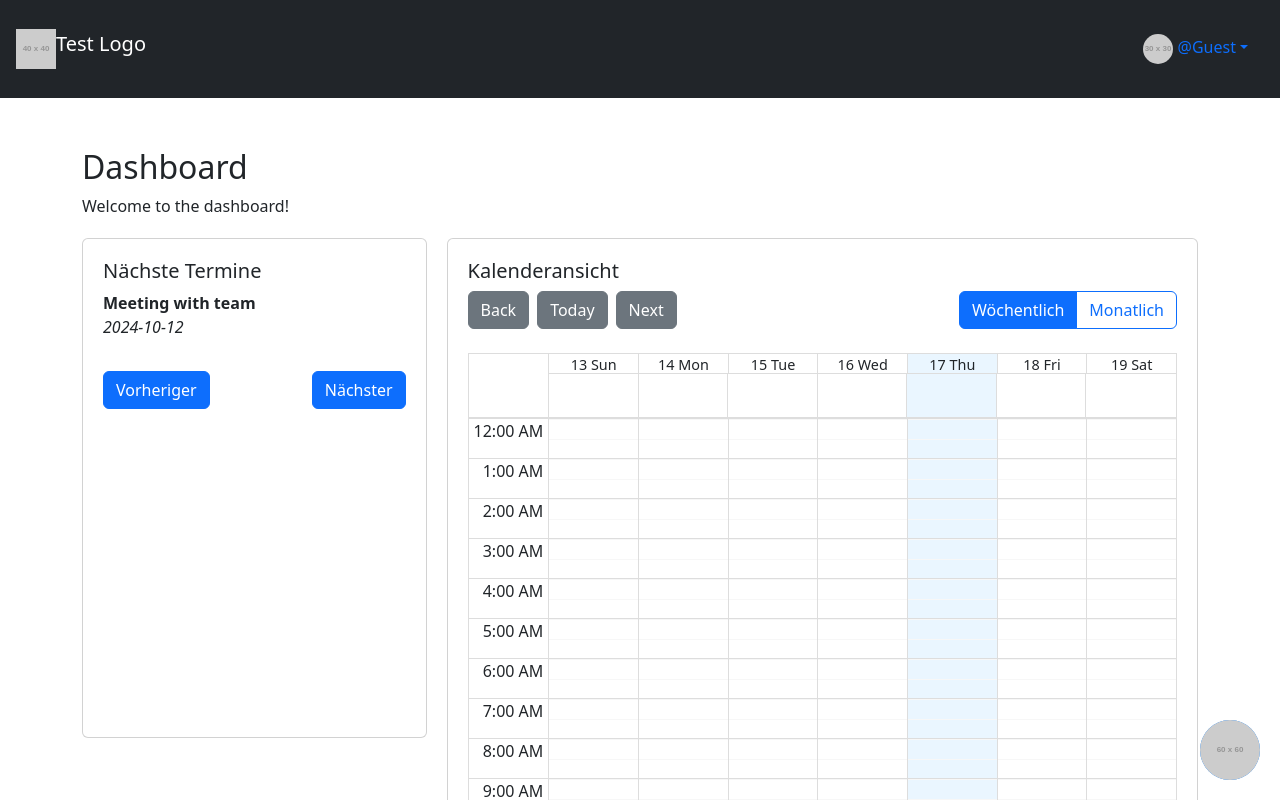
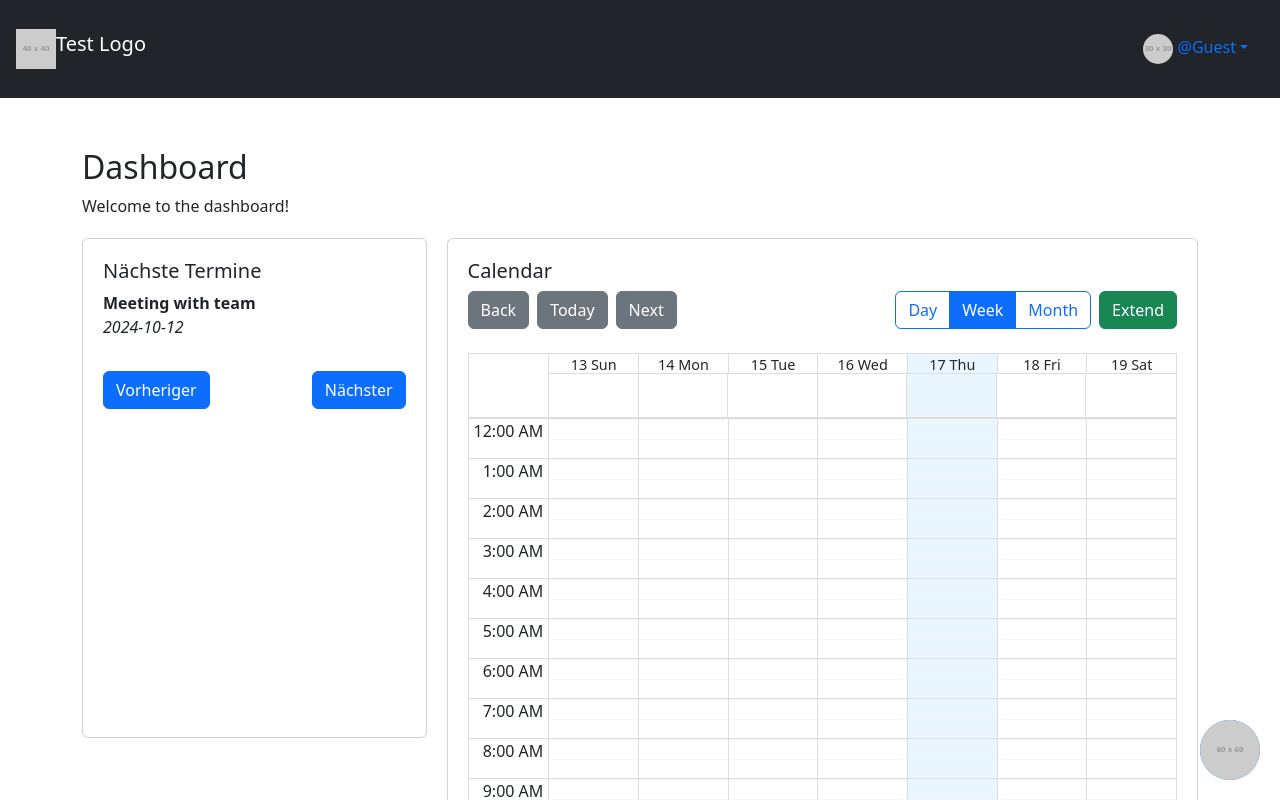
Before and after one commit to ymeichtry/BranAssist, a React (Create React App) app in the folder branassist-frontend/: page / in a window 1280 px wide. Shown: the top 800 px of the page. Built offline with nearby package versions, Linux system fonts and the light colour scheme; no server answers.

Commit message:
added an "Extend" button for calendar page

```diff
--- a/branassist-frontend/src/components/CalendarViewCard.js
+++ b/branassist-frontend/src/components/CalendarViewCard.js
@@ -1,34 +1,45 @@
-import React, { useState } from 'react';
+import React, { useState, useEffect } from 'react';
 import { Calendar, momentLocalizer } from 'react-big-calendar';
 import moment from 'moment';
 import 'react-big-calendar/lib/css/react-big-calendar.css';
+import { useNavigate } from 'react-router-dom';
+import Service from '../service/CalendarService';
 
 const localizer = momentLocalizer(moment);
 
 const CalendarViewCard = () => {
-    const [view, setView] = useState('week'); // 'week' or 'month'
+    const [view, setView] = useState('week');
     const [currentDate, setCurrentDate] = useState(new Date());
-    const events = [
-        {
-            title: 'Client Meeting',
-            start: new Date(2024, 9, 13, 14, 0),
-            end: new Date(2024, 9, 13, 15, 0),
-        },
-        {
-            title: 'Project Deadline',
-            start: new Date(2024, 9, 11, 9, 0),
-            end: new Date(2024, 9, 11, 10, 0),
-        },
-        // Weitere Events können hier hinzugefügt werden
-    ];
+    const [events, setEvents] = useState([]);
+    const navigate = useNavigate();
+
+    useEffect(() => {
+        const fetchEvents = async () => {
+            try {
+                const response = await Service.getAllCalendarEntries();
+                const formattedEvents = response.data.map(event => ({
+                    ...event,
+                    start: moment.utc(event.start).local().toDate(),
+                    end: moment.utc(event.end).local().toDate(),
+                }));
+                setEvents(formattedEvents);
+            } catch (error) {
+                console.error('Fehler beim Abrufen der Events:', error);
+            }
+        };
+
+        fetchEvents();
+    }, []);
 
     const handleNext = () => {
         setCurrentDate((prevDate) => {
             const newDate = new Date(prevDate);
             if (view === 'week') {
                 newDate.setDate(newDate.getDate() + 7);
-            } else {
+            } else if (view === 'month') {
                 newDate.setMonth(newDate.getMonth() + 1);
+            } else if (view === 'day') {
+                newDate.setDate(newDate.getDate() + 1);
             }
             return newDate;
         });
@@ -39,8 +50,10 @@ const CalendarViewCard = () => {
             const newDate = new Date(prevDate);
             if (view === 'week') {
                 newDate.setDate(newDate.getDate() - 7);
-            } else {
+            } else if (view === 'month') {
                 newDate.setMonth(newDate.getMonth() - 1);
+            } else if (view === 'day') {
+                newDate.setDate(newDate.getDate() - 1);
             }
             return newDate;
         });
@@ -54,11 +67,14 @@ const CalendarViewCard = () => {
         setView(newView);
     };
 
+    const handleNavigateToCalendar = () => {
+        navigate('/calendar');
+    };
+
     return (
-        <div className="card" style={{width: '100%', padding: '20px'}}>
-            <h5 className="card-title">Kalenderansicht</h5>
+        <div className="card" style={{ width: '100%', padding: '20px' }}>
+            <h5 className="card-title">Calendar</h5>
             <div className="d-flex justify-content-between">
-                {/* Links: Back, Today, Next Buttons */}
                 <div>
                     <button className="btn btn-secondary me-2" onClick={handlePrevious}>
                         Back
@@ -71,22 +87,32 @@ const CalendarViewCard = () => {
                     </button>
                 </div>
 
-                {/* Rechts: Umschalten zwischen Wöchentlich und Monatlich */}
                 <div>
                     <div className="btn-group" role="group">
                         <button
                             type="button"
+                            className={`btn ${view === 'day' ? 'btn-primary' : 'btn-outline-primary'}`}
+                            onClick={() => switchView('day')}>
+                            Day
+                        </button>
+                        <button
+                            type="button"
                             className={`btn ${view === 'week' ? 'btn-primary' : 'btn-outline-primary'}`}
                             onClick={() => switchView('week')}>
-                            Wöchentlich
+                            Week
                         </button>
                         <button
                             type="button"
                             className={`btn ${view === 'month' ? 'btn-primary' : 'btn-outline-primary'}`}
                             onClick={() => switchView('month')}>
-                            Monatlich
+                            Month
                         </button>
                     </div>
+                    <button
+                        className="btn btn-success ms-2"
+                        onClick={handleNavigateToCalendar}>
+                        Extend
+                    </button>
                 </div>
             </div>
 
@@ -100,8 +126,8 @@ const CalendarViewCard = () => {
                     date={currentDate}
                     view={view}
                     onNavigate={(date) => setCurrentDate(date)}
-                    style={{height: 600}}
-                    toolbar={false}  // Deaktiviert die default Toolbar mit Tabs
+                    style={{ height: 600 }}
+                    toolbar={false}
                 />
             </div>
         </div>
```
